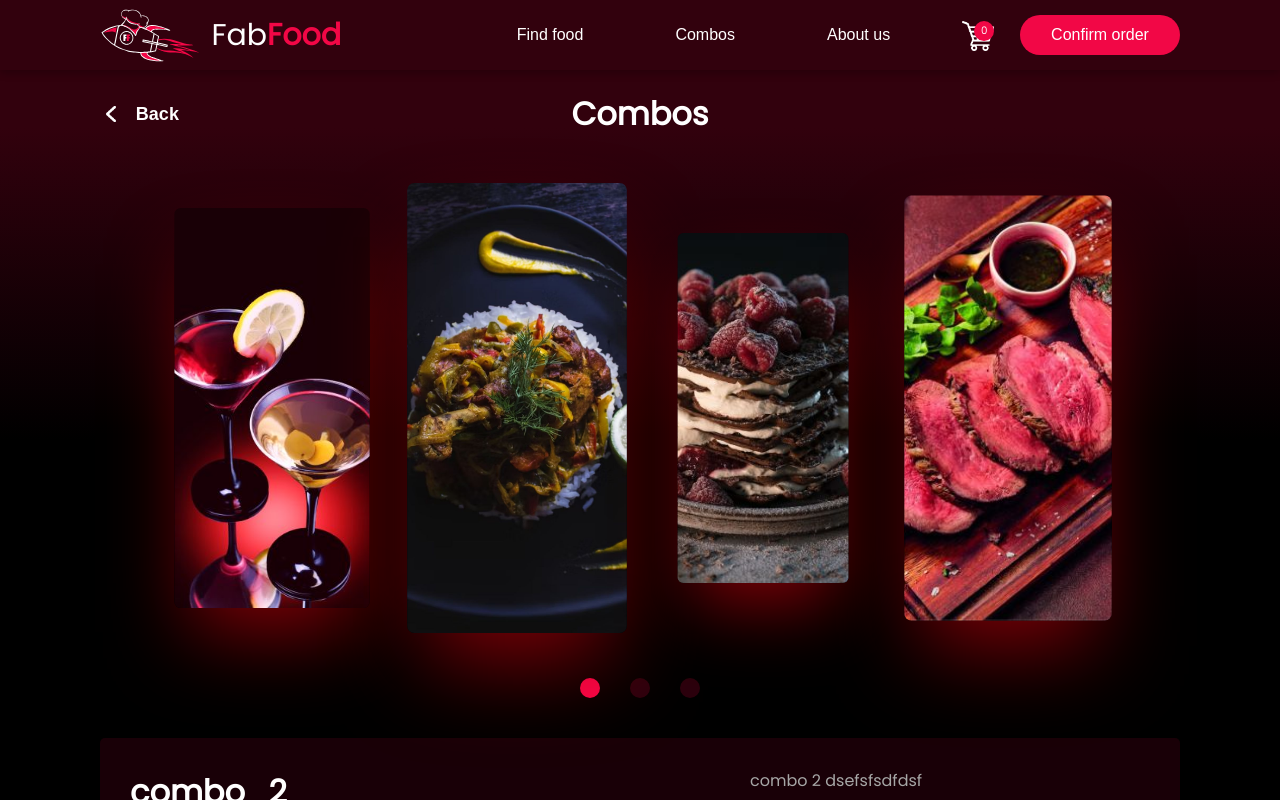
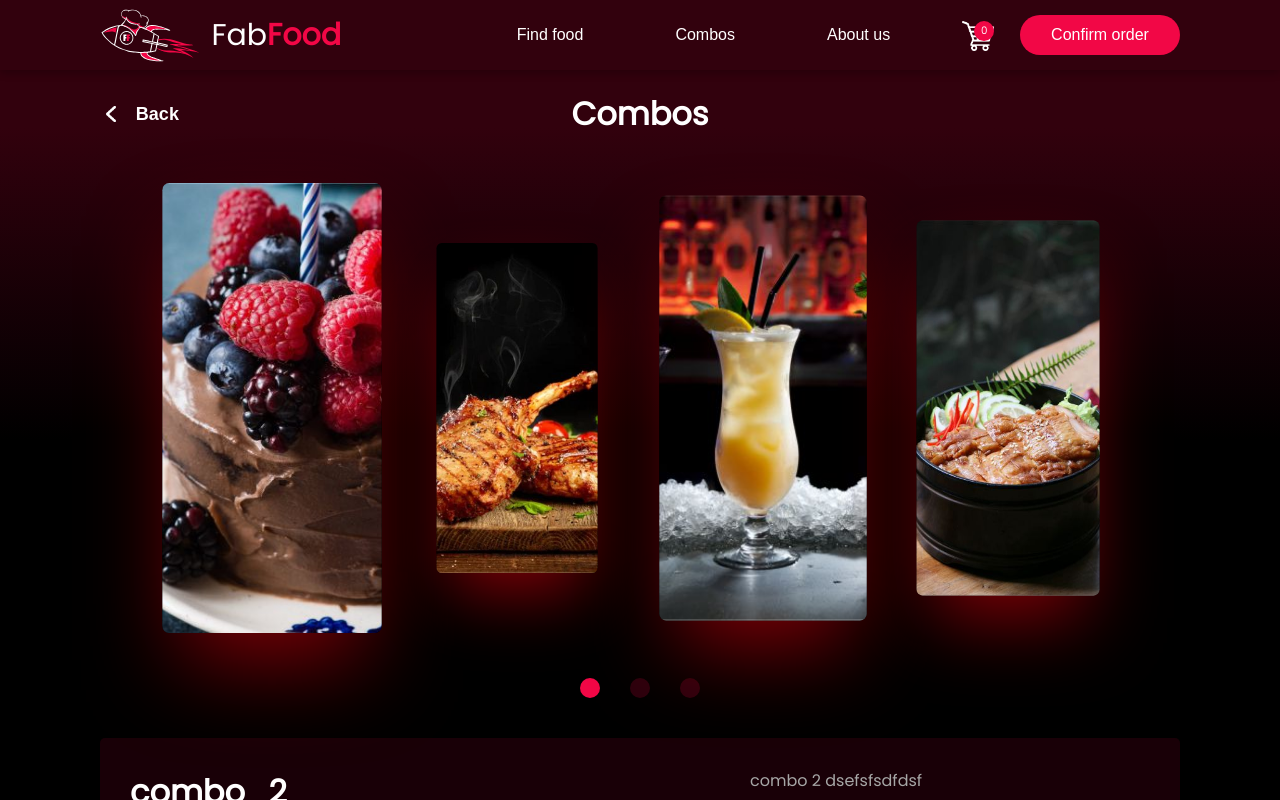
Before and after one commit to FabianXRL16/FabFood, a Vue app: page /combos in a window 1280 px wide. Built offline with nearby package versions, Linux system fonts and the light colour scheme.

Commit message:
change of panner for current banner

```diff
--- a/src/components/general/pannerCombo.vue
+++ b/src/components/general/pannerCombo.vue
@@ -1,13 +1,13 @@
 <template>
   <div class="container__img">
+    <template  v-if="currentBanner === 0">
+      <div class="img img1" v-for="n in $store.state.combos[0].foods" :key="n.id"></div>
+    </template>
     <template  v-if="currentBanner === 1">
-      <div class="img img1" v-for="n in 4" :key="n*100"></div>
+      <div class="img img2" v-for="m in $store.state.combos[1].foods" :key="m.id"></div>
     </template>
     <template  v-if="currentBanner === 2">
-      <div class="img img2" v-for="n in 4" :key="n"></div>
-    </template>
-    <template  v-if="currentBanner === 3">
-      <div class="img img3" v-for="n in 4" :key="n*10"></div>
+      <div class="img img3" v-for="j in $store.state.combos[2].foods" :key="j.id"></div>
     </template>
   </div>
 </template>
@@ -18,7 +18,7 @@ export default {
   props: {
     currentBanner: {
       type: Number,
-      default: 1
+      default: 0
     }
   }
 };
@@ -30,7 +30,7 @@ export default {
   grid-template-columns: repeat(4, 1fr);
   gap: 1px;
   padding: 0 50px;
-  cursor: none;
+  /* cursor: none; */
 }
 .img {
   background-position: center;
```
